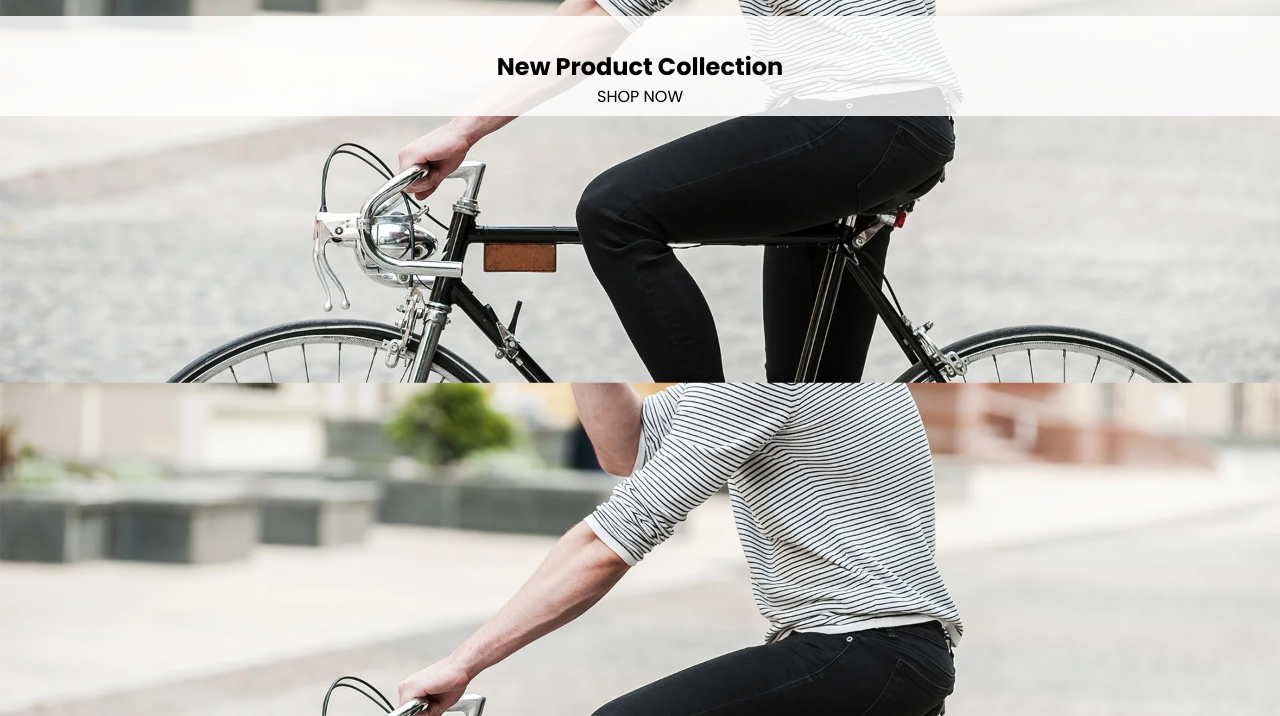
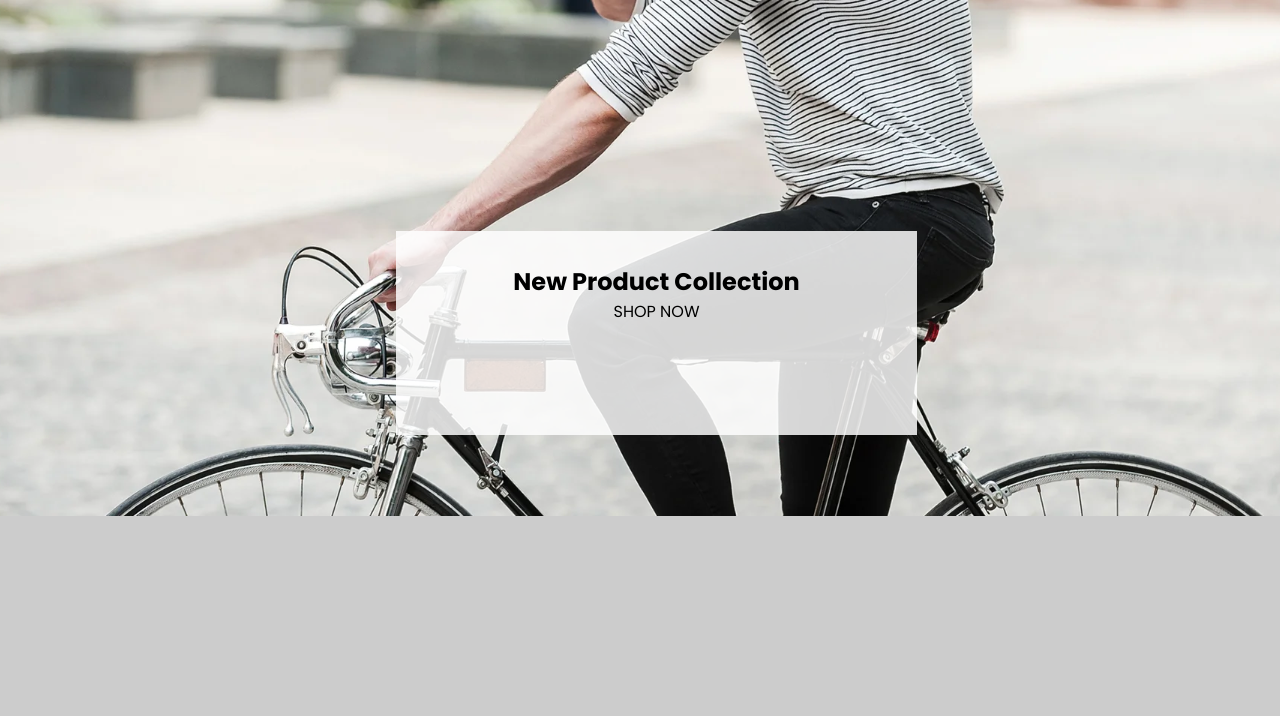
Before and after one commit to gideonclottey/Ecommerce-website, a plain HTML site: page index.html in a window 1280 px wide. Shown: the part 84-800 px from the top of the page. Drawn offline with nearby package versions, Linux system fonts and the light colour scheme.

Commit message:
working on the hero section

```diff
--- a/assets/css/style.css
+++ b/assets/css/style.css
@@ -11,9 +11,11 @@
 body{
     font-family: 'Poppins',sans-serif;
     background-image: url('../images/hero.jpg');
-    height: 400px;
+    background-color: #cccccc;
+    height: 600px;
     background-position: center;
     background-size: cover;
+    background-repeat: no-repeat;
 
 }
 
@@ -32,7 +34,11 @@ body{
 .hero-content{
     flex: auto;
     text-align: center;
-    height: 100px;
+    position: absolute;
+    width: 330px;
+    height: 171px;
+    left: calc(50% - 330px/2 - 1px);
+    top: 315px;
     align-self: flex-end;
     padding: 33px 0;
     background: rgba(255, 255, 255, 0.83);
@@ -50,12 +56,25 @@ a:hover{
     opacity: 0.8;
 }
 
-
+.cta-button{
+    text-underline-position: below;
+}
 
 /* Mobile */
 @media (max-width:576px) {
     nav{
         display: none;
+    }
+    .hero-content{
+        flex: auto;
+        text-align: center;
+        position: absolute;
+        width: 330px;
+        height: 171px;
+        left: calc(50% - 330px/2 - 1px);
+        top: 315px;
+
+    background: rgba(255, 255, 255, 0.83);
     }
 }
 
@@ -87,4 +106,14 @@ a:hover{
     .nav li:not(:last-child){
         margin-right: 23px;
     }
+    .hero-content{
+        flex: auto;
+        text-align: center;
+        position: absolute;
+        width: 521px;
+        height: 204px;
+        left: calc(50% - 521px/2 + 16.5px);
+        top: 315px;
+        background: rgba(255, 255, 255, 0.83);
+    }
 }
--- a/index.html
+++ b/index.html
@@ -47,7 +47,7 @@
         <section class="hero">
             <div class="hero-content">
                 <h1 class="hero-heading">New Product Collection</h1>
-                <a href="cta-button" href="#">SHOP NOW</a>
+                <a class="cta-button" href="#">SHOP NOW</a>
             </div>
         </section>
 
```
